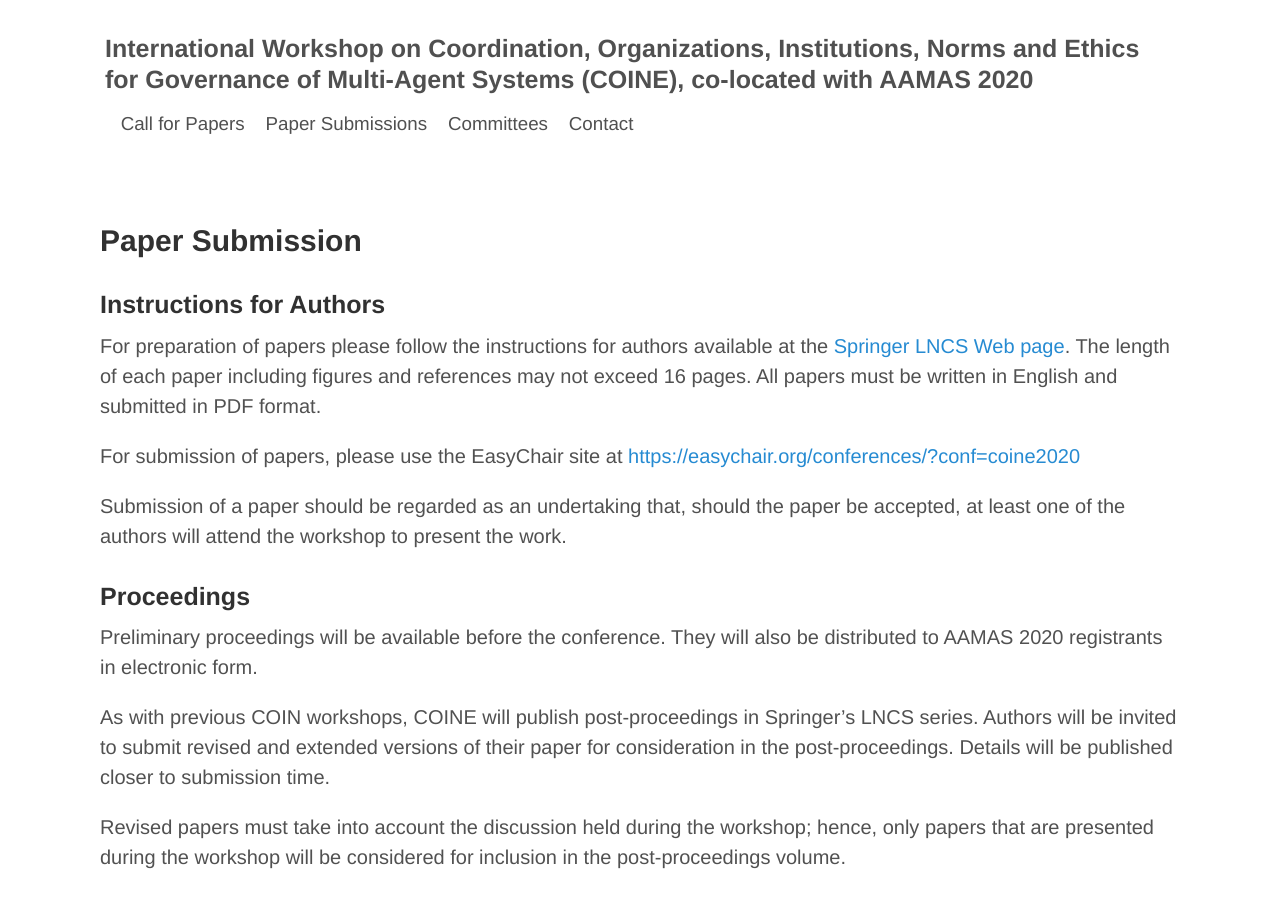
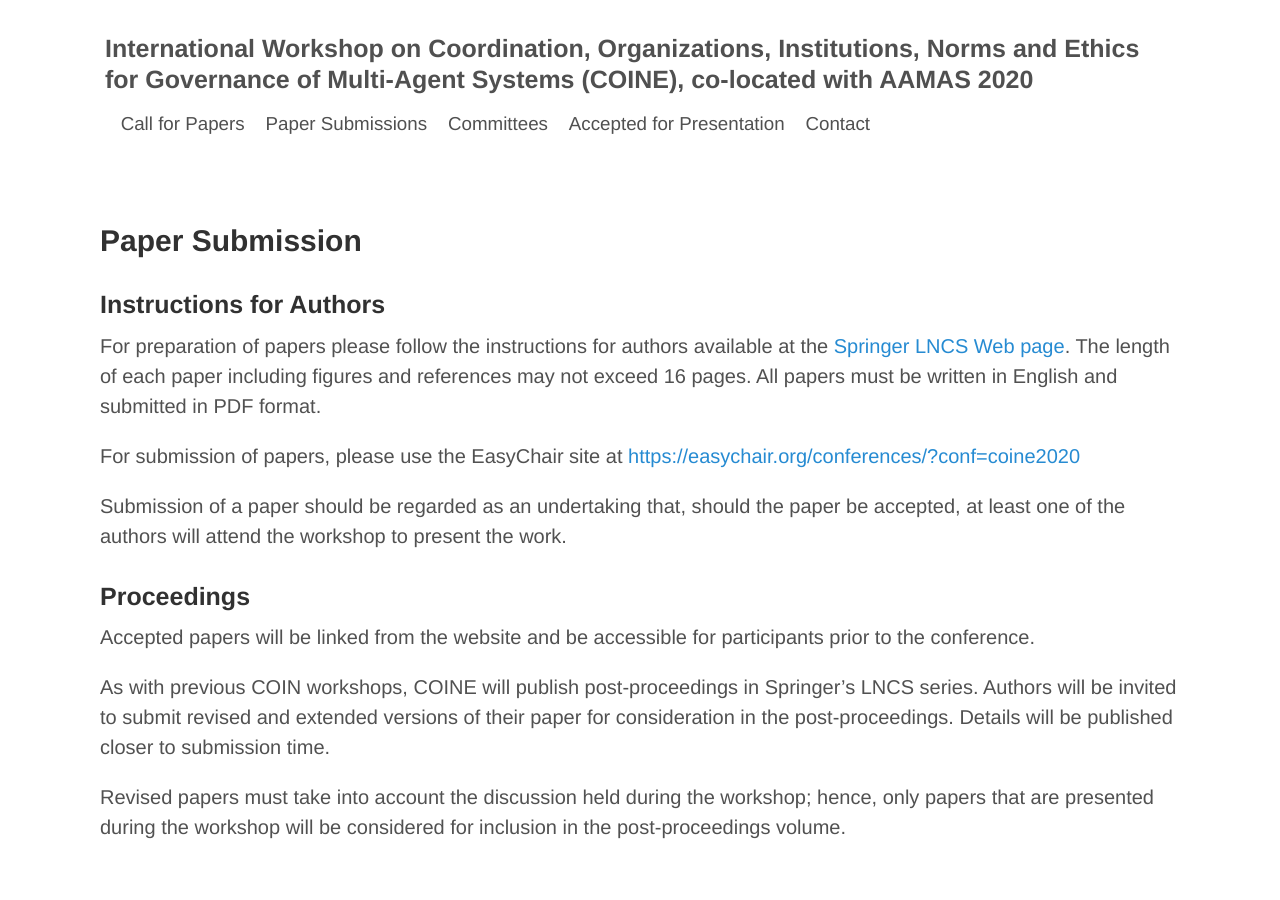
Before and after one commit to coin-workshop/coine-2020-new-zealand, a Jekyll site: the page built from paper_submission.md, in a window 1280 px wide. Built offline with Jekyll 4.4.1, drawn with Linux system fonts in a browser that asks for light colours.

Commit message:
Add list of papers accepted for presentation.

```diff
--- a/_layouts/default.html
+++ b/_layouts/default.html
@@ -30,9 +30,9 @@
        &nbsp;&nbsp;&nbsp;<a href="{{ site.path }}/committees.html">Committees</a>
      </small>
      <!-- <span>|</span> -->
-<!--     <small>
-       &nbsp;&nbsp;&nbsp;<a href="{{ site.path }}/pre_proceedings.html">Pre-Proceedings</a>
-     </small>-->
+	 <small>
+       &nbsp;&nbsp;&nbsp;<a href="{{ site.path }}/accepted_for_presentation.html">Accepted for Presentation</a>
+     </small>
      <!-- <span>|</span> -->
 <!--     <small>
        &nbsp;&nbsp;&nbsp;<a href="{{ site.path }}/technical_programme.html">Technical Programme</a>
--- a/paper_submission.md
+++ b/paper_submission.md
@@ -17,8 +17,7 @@ Submission of a paper should be regarded as an undertaking that, should the pape
 
 ### Proceedings
 
-Preliminary proceedings will be available before the conference.
-They will also be distributed to AAMAS 2020 registrants in electronic form.
+Accepted papers will be linked from the website and be accessible for participants prior to the conference.
 
 As with previous COIN workshops, COINE will publish post-proceedings in Springer's LNCS series. Authors will be invited to submit revised and extended versions of their paper for consideration in the post-proceedings. Details will be published closer to submission time.
 
```
Also changed, not shown: accepted_for_presentation.md (added, +22 -0 lines), call_for_papers.md (+1 -1 lines), index.md (+1 -1 lines).
